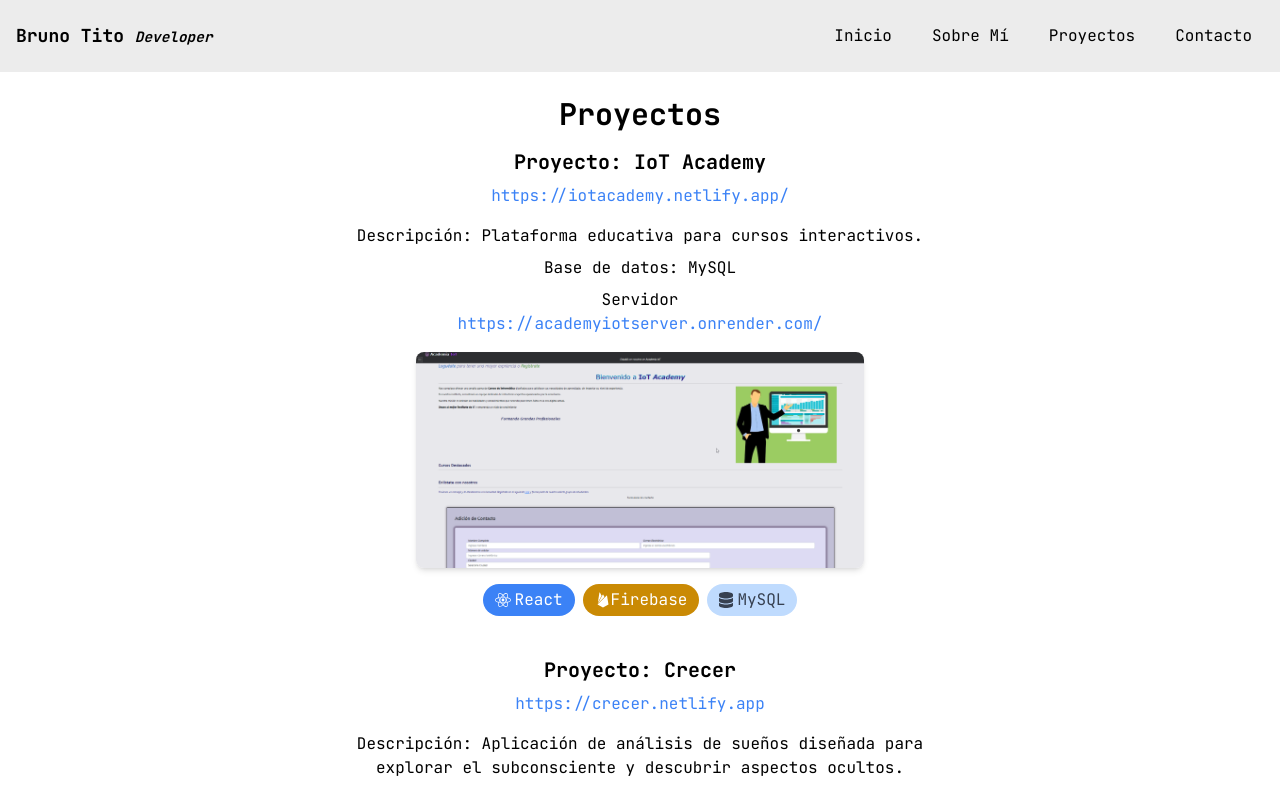
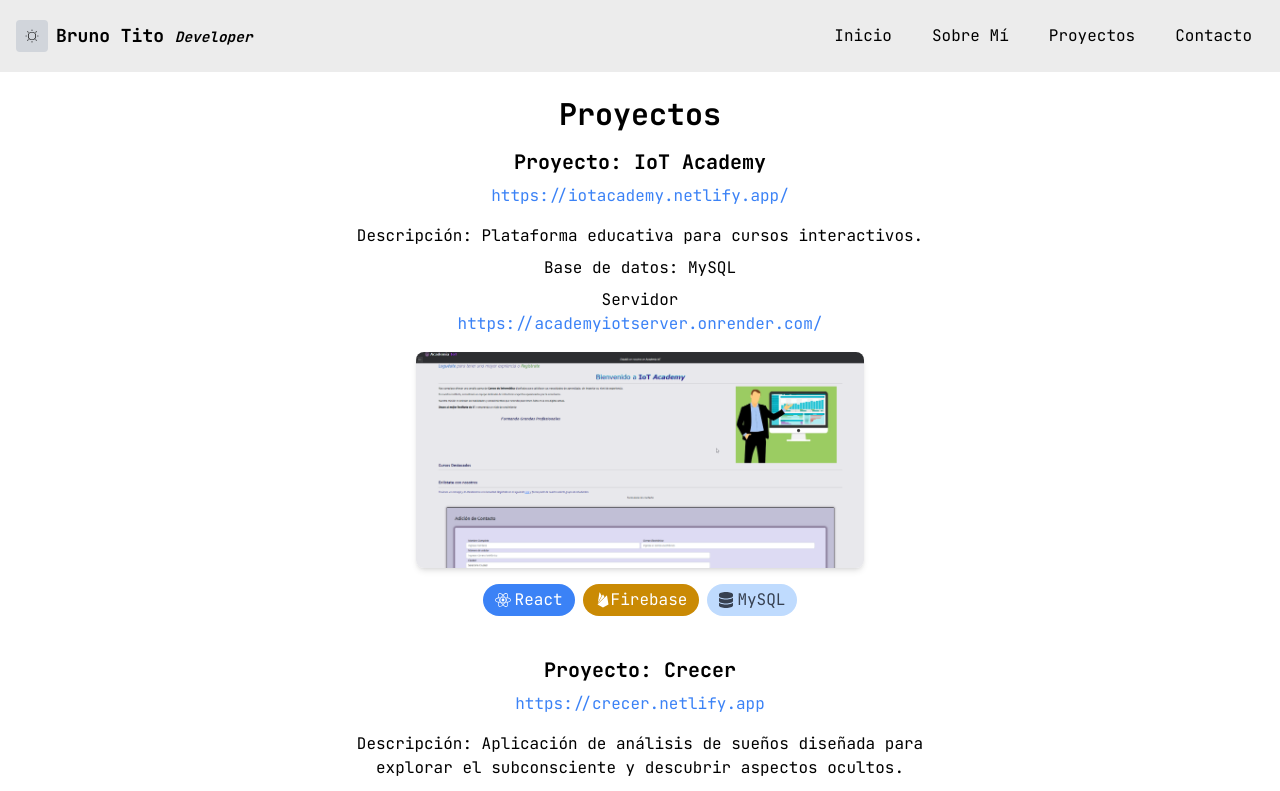
Before and after one commit to bntito/portfolio, a React (Create React App) app: page /projects in a window 1280 px wide. Shown: the top 791 px of the page. Built offline with nearby package versions, Linux system fonts and the light colour scheme.

Commit message:
darkmode, welcome

```diff
--- a/public/index.html
+++ b/public/index.html
@@ -1,5 +1,5 @@
 <!DOCTYPE html>
-<html lang="en">
+<html lang="es">
 <head>
   <meta charset="UTF-8">
   <meta name="viewport" content="width=device-width, initial-scale=1.0">
--- a/src/App.js
+++ b/src/App.js
@@ -1,5 +1,6 @@
 import React from 'react';
 import { BrowserRouter as Router, Route, Routes } from 'react-router-dom';
+import { DarkModeProvider } from './DarkModeContext';
 import Navbar from './components/menu/Navbar';
 import Welcome from './components/Welcome';
 import AboutMe from './components/AboutMe';
@@ -8,8 +9,11 @@
 import Footer from './components/footer/Footer';
 
 function App() {
+  const { darkMode, setDarkMode } = DarkModeProvider;
   return (
+    <DarkModeProvider>
       <Router>
+        <div>
           <div style={{ marginTop: '64px' }}>
             <Navbar />
             <Routes>
@@ -20,7 +24,9 @@
             </Routes>
           </div>
           <Footer />
+        </div>
       </Router>
+    </DarkModeProvider>
   );
 }
 
--- /dev/null
+++ b/src/DarkModeContext.js
@@ -0,0 +1,21 @@
+import React, { createContext, useState, useEffect } from 'react';
+
+export const DarkModeContext = createContext();
+
+export const DarkModeProvider = ({ children }) => {
+  const [darkMode, setDarkMode] = useState(false);
+
+  useEffect(() => {
+    if (darkMode) {
+      document.documentElement.classList.add('dark');
+    } else {
+      document.documentElement.classList.remove('dark');
+    }
+  }, [darkMode]);
+
+  return (
+    <DarkModeContext.Provider value={{ darkMode, setDarkMode }}>
+      {children}
+    </DarkModeContext.Provider>
+  );
+};
--- a/src/components/Welcome.jsx
+++ b/src/components/Welcome.jsx
@@ -28,15 +28,15 @@
 
   return (
     <>
-      <div className="min-h-screen flex items-center justify-center bg-gray-100">
+      <div className="min-h-screen flex items-center justify-center bg-gray-100 dark:bg-dark-bg">
         <motion.div
-          className="max-w-4xl w-full bg-white p-8 rounded-lg shadow-md"
+          className="max-w-4xl w-full bg-white dark:bg-gray-800 dark:text-dark-text p-8 rounded-lg shadow-md"
           initial={{ opacity: 0, translateY: 50 }}
           animate={{ opacity: 1, translateY: 0 }}
           transition={{ duration: 1.5, ease: "easeOut" }}
         >
           <h1 className="text-4xl md:text-5xl font-bold text-center mb-4"><span className='font-mono'>&lt;/&gt;</span> Bruno Tito {emojiUnicode}</h1>
-          <p className="text-gray-700 text-center mb-6 leading-relaxed">
+          <p className="text-gray-700 dark:text-gray-300 text-center mb-6 leading-relaxed">
             No soy un robot,<br />
             soy un <span className='text-indigo-500'>desarrollador Fullstack</span> apasionado por la programación.<br />
             Mi enfoque se centra en combinar diseño elegante con funcionalidad robusta.
@@ -100,7 +100,7 @@
           </div>
           <div className="text-center mt-6">
             <div className="mb-4 flex items-center justify-center">
-              <a href="mailto:brunotitodev@gmail.com" className="text-gray-700 hover:text-black flex items-center mx-2">
+              <a href="mailto:brunotitodev@gmail.com" className="text-gray-700 hover:text-black dark:text-gray-300 dark:hover:text-white flex items-center mx-2">
                 <FontAwesomeIcon icon={faEnvelope} className="mr-2" />
                 brunotitodev@gmail.com
               </a>
@@ -111,13 +111,12 @@
                 <LuCopy className="mr-1" />
               </button>
             </div>
-
             <div>
-              <FontAwesomeIcon icon={faGithub} className="text-2xl mr-2 text-gray-800" />
-              <a href={githubLink} className="text-gray-700 hover:text-black mx-2">GitHub</a>
+              <FontAwesomeIcon icon={faGithub} className="text-2xl mr-2 text-gray-800 dark:text-gray-300" />
+              <a href={githubLink} className="text-gray-700 hover:text-black dark:text-gray-300 dark:hover:text-white mx-2">GitHub</a>
               {' '}
               <FontAwesomeIcon icon={faLinkedin} className="text-2xl mr-2 text-blue-500" />
-              <a href={linkedinLink} className="text-gray-700 hover:text-black mx-2">LinkedIn</a>
+              <a href={linkedinLink} className="text-gray-700 hover:text-black dark:text-gray-300 dark:hover:text-white mx-2">LinkedIn</a>
             </div>
           </div>
         </motion.div>
--- a/src/components/menu/Navbar.js
+++ b/src/components/menu/Navbar.js
@@ -1,10 +1,14 @@
-import React, { useState } from 'react';
+import React, { useState, useContext } from 'react';
+import { DarkModeContext } from '../../DarkModeContext';
+import { MdOutlineDarkMode } from "react-icons/md";
+import { CiLight } from "react-icons/ci";
 import { Link } from 'react-router-dom';
 import { FaBars, FaTimes } from 'react-icons/fa';
 
 import '../styles.css';
 
 function Navbar() {
+  const { darkMode, setDarkMode } = useContext(DarkModeContext);
   const [isOpen, setIsOpen] = useState(false);
 
   const toggleMenu = () => {
@@ -14,7 +18,17 @@
   return (
     <nav className="bg-gray-800 p-4 fixed top-0 w-full z-10 transition duration-300">
       <div className="container mx-auto flex justify-between items-center">
-        <div className="text-white text-lg font-bold hover:text-black transition duration-300 nav-text">Bruno Tito <small><i>Developer</i></small></div>
+        <div className="flex items-center">
+          <div
+            onClick={() => setDarkMode(!darkMode)}
+            className="bg-gray-300 dark:bg-gray-700 text-black dark:text-white p-2 rounded cursor-pointer"
+            style={{ fontSize: '1rem' }}
+          >
+            {darkMode ? <MdOutlineDarkMode /> : <CiLight />}
+          </div>
+          <div className="text-white text-lg font-bold hover:text-black transition duration-300 nav-text ml-2">Bruno Tito <small><i>Developer</i></small></div>
+        </div>
+
         <div className="md:hidden">
           <button
             onClick={toggleMenu}
@@ -23,6 +37,7 @@
             {isOpen ? <FaTimes /> : <FaBars />}
           </button>
         </div>
+
         <div className={`absolute top-full left-0 w-full md:relative md:flex md:items-center md:w-auto ${isOpen ? 'block' : 'hidden'}`}>
           <div className="flex flex-col md:flex-row md:space-x-4 bg-gray-800 md:bg-transparent p-4 md:p-0">
             <Link
--- a/tailwind.config.js
+++ b/tailwind.config.js
@@ -1,15 +1,24 @@
 module.exports = {
   purge: ['./src/**/*.{js,jsx,ts,tsx}', './public/index.html'],
-  darkMode: false,
+  darkMode: 'class', // Habilitar el modo oscuro con la clase 'dark'
   theme: {
     extend: {
       fontFamily: {
         sans: ['JetBrains Mono', 'monospace'],
       },
+      colors: {
+        'dark-bg': '#1a202c',
+        'dark-text': '#a0aec0',
+        // otros colores personalizados
+      },
     },
   },
   variants: {
-    extend: {},
+    extend: {
+      // Aquí puedes extender las variantes para el modo oscuro si es necesario
+      backgroundColor: ['dark'],
+      textColor: ['dark'],
+    },
   },
   plugins: [],
 }
```
Also changed, not shown: src/index.css (line endings or trailing spaces). Lines whose indentation alone changed are shown as unchanged.
